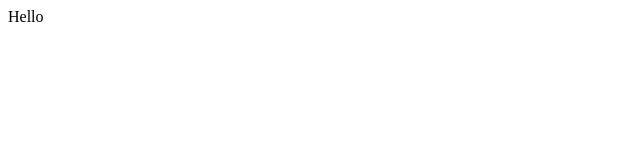
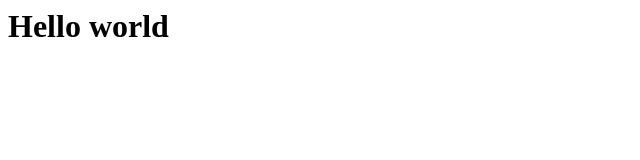
Before and after one commit to dvv153m/testui, a plain HTML site: page index.html in a window 1280 px wide. Shown: the whole page, without its empty margins (0-640 px from the left). Drawn offline with Linux system fonts and the light colour scheme.

Commit message:
Update index.html

```diff
--- a/index.html
+++ b/index.html
@@ -10,6 +10,6 @@
 	</script>
   </head>
 <body onload="test()">
-Hello
+<h1>Hello world</h1>
 </body>
 </html>
```
